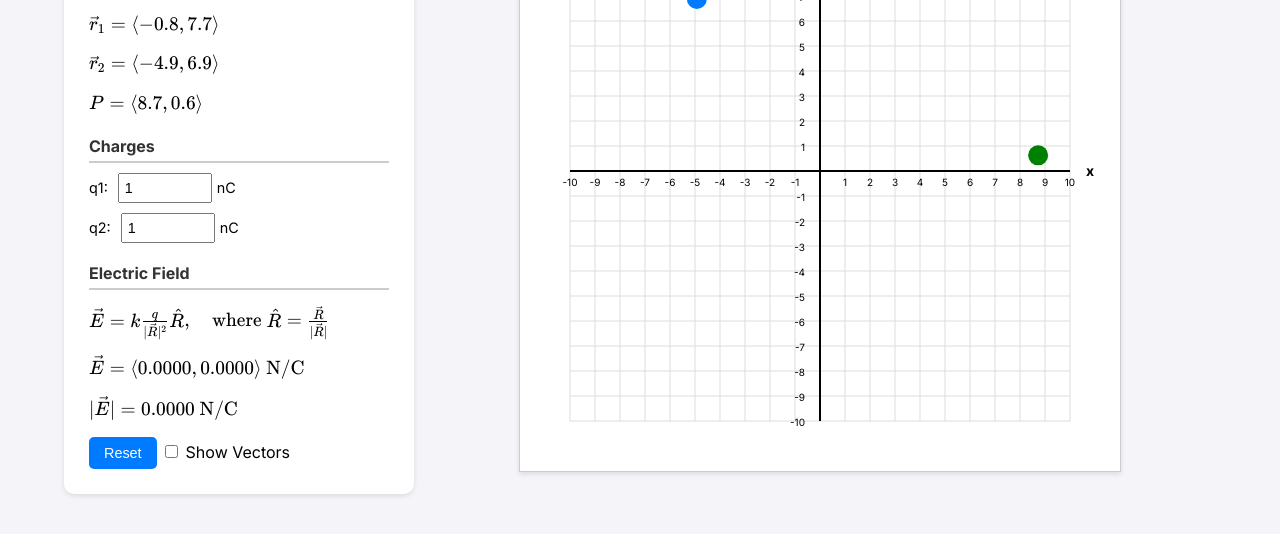
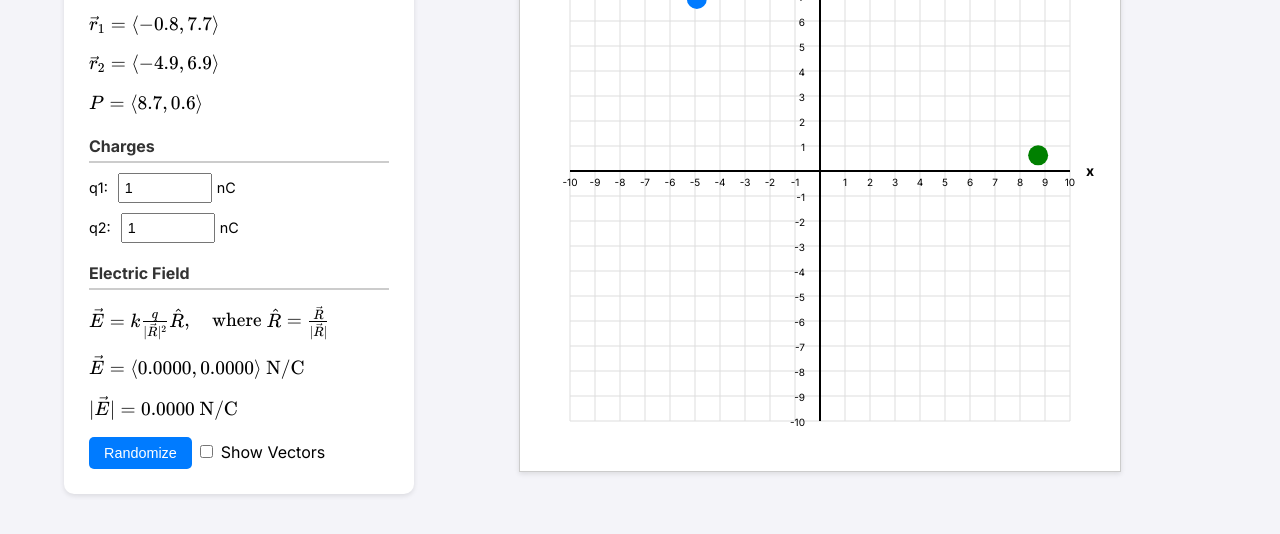
Before and after one commit to karnavr/eduapps, a website: page index.html in a window 1280 px wide. Shown: the part 218-752 px from the top of the page. Drawn offline with nearby package versions, Linux system fonts and the light colour scheme.

Commit message:
update button text

```diff
--- a/index.html
+++ b/index.html
@@ -33,7 +33,7 @@
 
             <!-- Reset and Toggle -->
             <div id="controls">
-                <button id="reset-btn">Reset</button>
+                <button id="reset-btn">Randomize</button>
                 <label>
                     <input type="checkbox" id="show-vectors" />
                     Show Vectors
```
